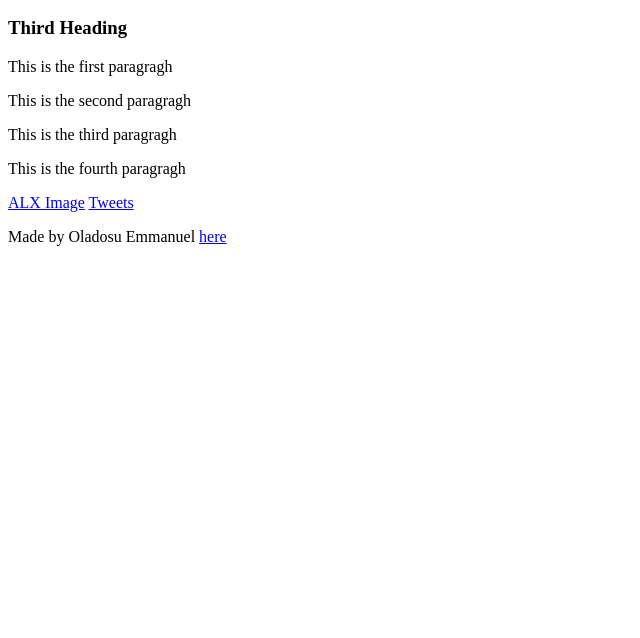
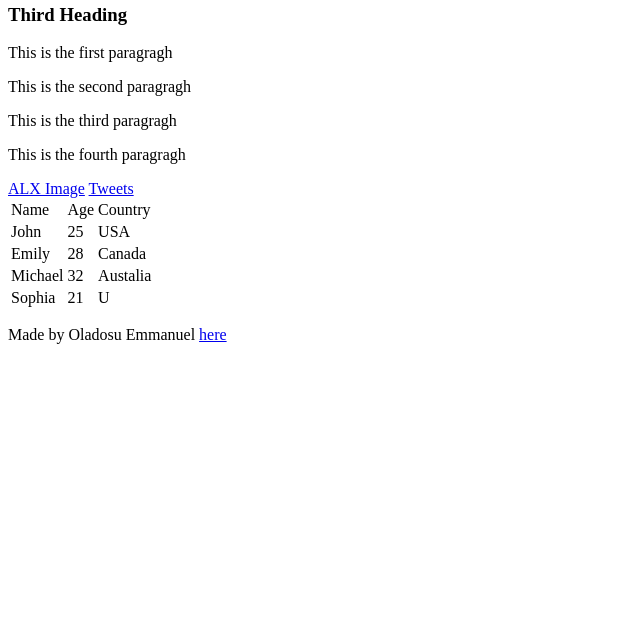
Before and after one commit to mojet66/-My_First_Portfolio, a plain HTML site: page html_basic/index.html in a window 1280 px wide. Shown: the part 162-800 px from the top of the page, without its empty margins (0-640 px from the left). Drawn offline with Linux system fonts and the light colour scheme.

Commit message:
Add some level of creativity

```diff
--- a/html_basic/index.html
+++ b/html_basic/index.html
@@ -16,6 +16,7 @@
     </header>
 
     <main>
+      <article>
         <h1>First Heading</h1>
         <h2>Second Heading</h2>
         <h3>Third Heading</h3>
@@ -25,6 +26,39 @@
         <p>This is the fourth paragragh</p>
         <a href="https://i.ibb.co/gTDZZT8/ALX-Logo-07.png ">ALX Image</a>
         <a href="tweets.html">Tweets</a>
+
+        <table>
+          <thead>
+            <tr>
+              <td>Name</td>
+              <td>Age</td>
+              <td>Country</td>
+            </tr>
+          </thead>
+          <tbody>
+            <tr>
+              <td>John</td>
+              <td>25</td>
+              <td>USA</td>
+            </tr>
+            <tr>
+              <td>Emily</td>
+              <td>28</td>
+              <td>Canada</td>
+            </tr>
+            <tr>
+              <td>Michael</td>
+              <td>32</td>
+              <td>Austalia</td>
+            </tr>
+            <tr>
+              <td>Sophia</td>
+              <td>21</td>
+              <td>U</td>
+            </tr>
+          </tbody>
+        </table>
+      </article>
     </main>
 
     <footer>
```
Lines whose indentation alone changed are shown as unchanged.
